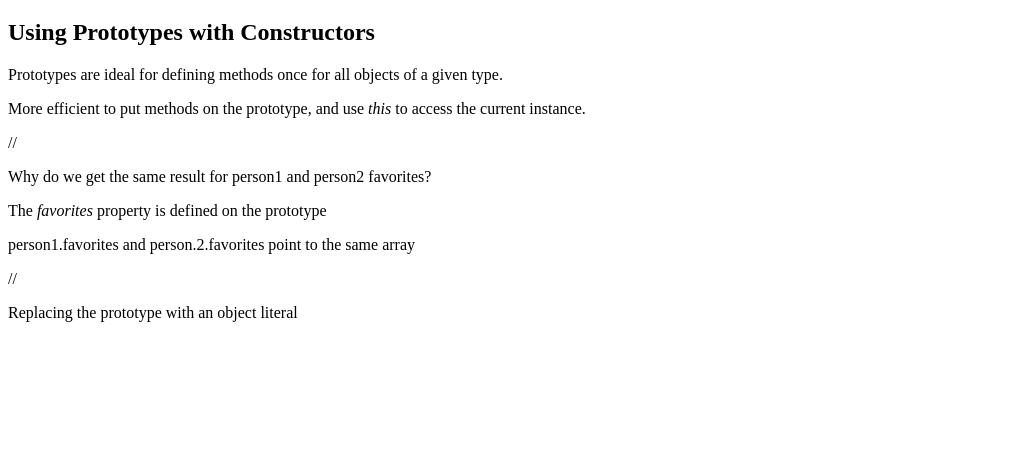
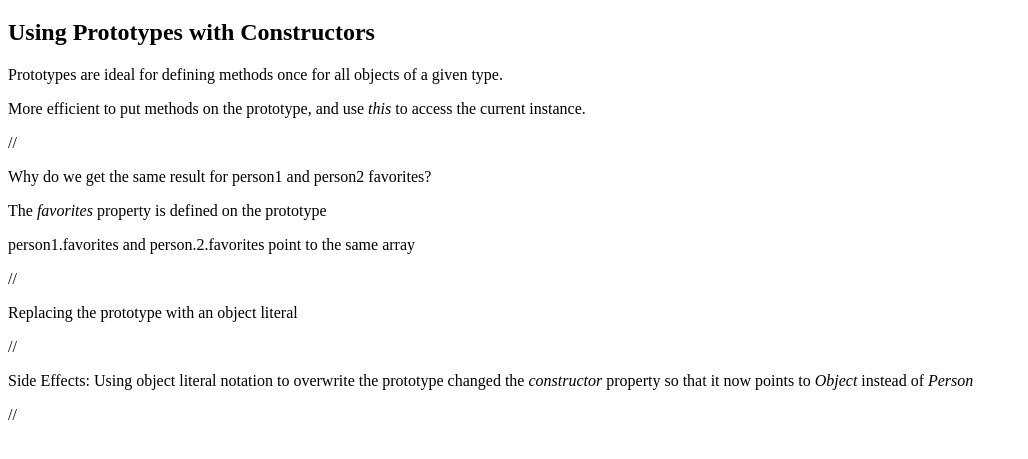
Before and after one commit to RunningTalus/TPoOOJS, a plain HTML site: page 04 - Constructors & Prototypes/04-02 - Prototypes/04-02-02 - Using Prototypes with Constructors/index.html in a window 1280 px wide. Shown: the part 61-520 px from the top of the page, without its empty margins (0-1028 px from the left). Drawn offline with Linux system fonts and the light colour scheme.

Commit message:
Constructors & Prototypes/Prototypes/Using Prototypes with Constructors - Overwriting the Prototype.

```diff
--- a/04 - Constructors & Prototypes/04-02 - Prototypes/04-02-02 - Using Prototypes with Constructors/index.html
+++ b/04 - Constructors & Prototypes/04-02 - Prototypes/04-02-02 - Using Prototypes with Constructors/index.html
@@ -77,9 +77,25 @@
   // sayName() and toString() methods are defined on the prototype
   // Eliminates the need to type Person.prototype multiple times
 
-  //
+</script>
+
+//
+
+<p>Side Effects: Using object literal notation to overwrite the prototype changed the <i>constructor</i> property so that it now points to <i>Object</i> instead of <i>Person</i></p>
+<script>
+
+  var person1 = new Person("Nicholas");
+
+  console.log(person1 instanceof Person);      // logs true
+  console.log(person1.constructor === Person); // logs false
+  console.log(person1.constructor === Object); // logs true
 
 </script>
+
+//
+
+
+
 
 
 </body>
```
